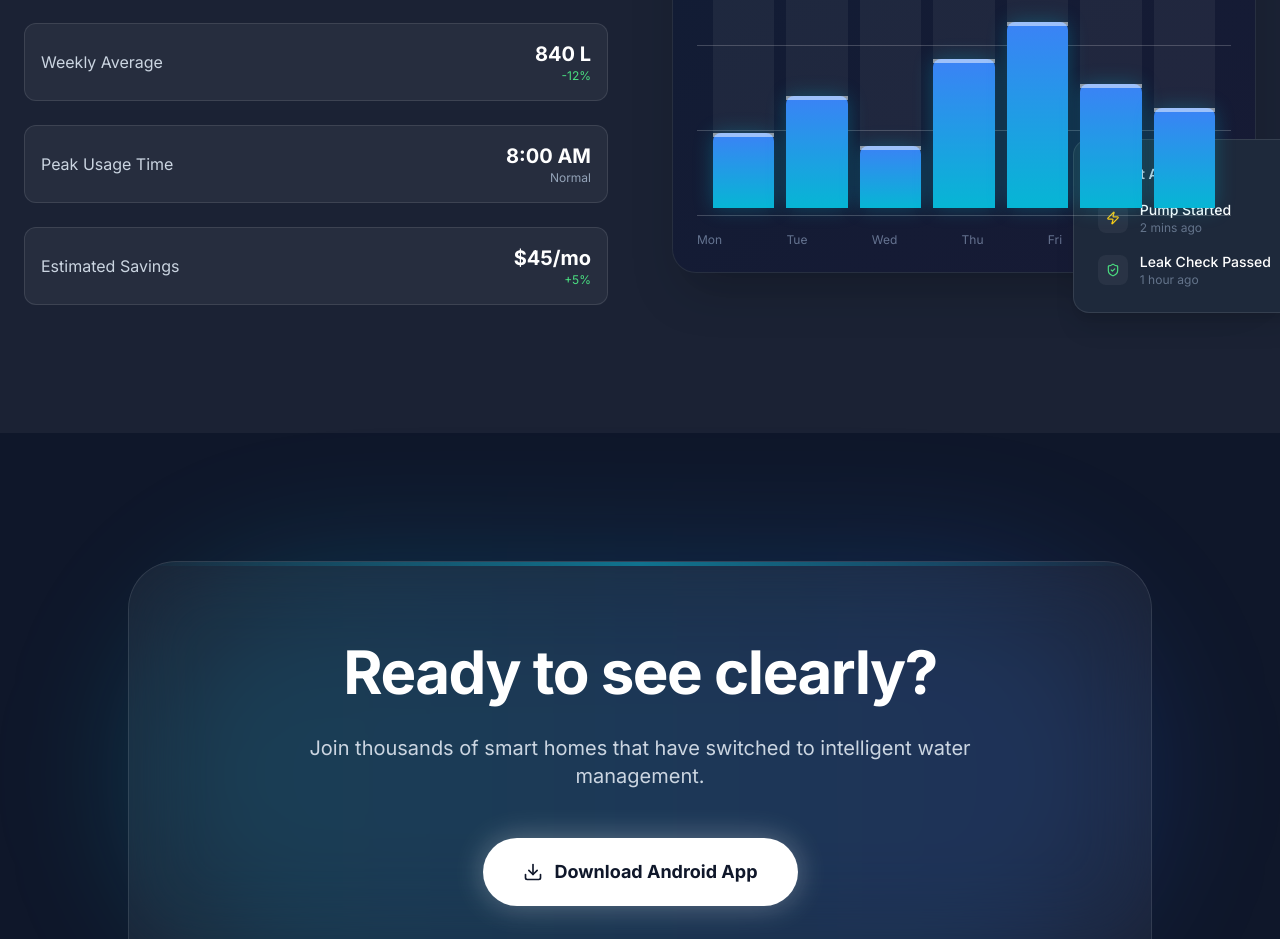
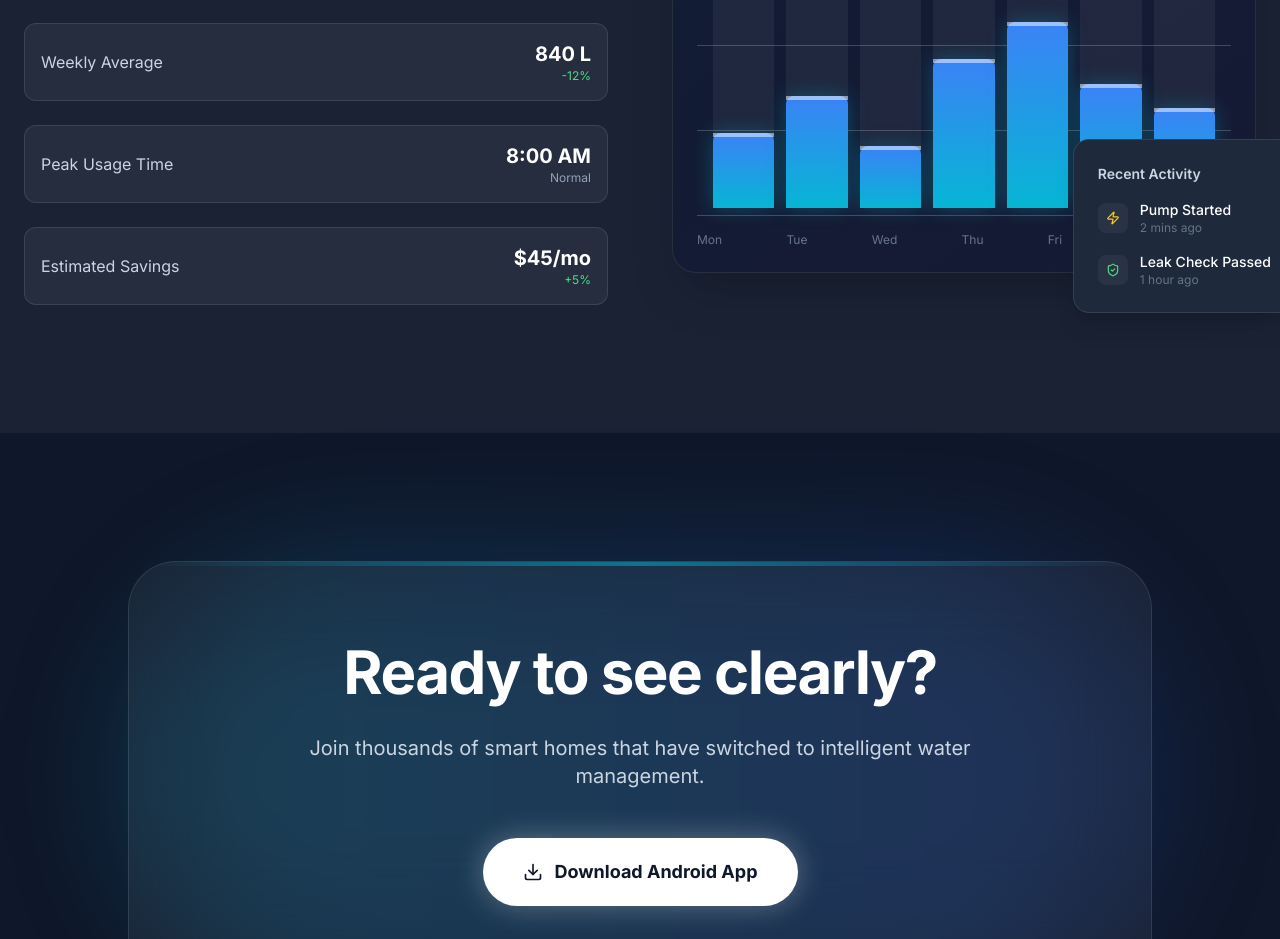
Before and after one commit to utkarshjosh/smart-water-tank, a Next.js app in the folder admin-panel/: page /welcome in a window 1280 px wide. Shown: the part 1920-2859 px from the top of the page. Built offline with nearby package versions, Linux system fonts and the light colour scheme.

Commit message:
fix: minor ui issues

```diff
--- a/admin-panel/src/app/login/page.tsx
+++ b/admin-panel/src/app/login/page.tsx
@@ -75,7 +75,7 @@ export default function LoginPage() {
               </div>
             </div>
             <div className="flex items-center justify-center gap-2">
-              <Droplets className="h-6 w-6 text-primary" />
+              {/* <Droplets className="h-6 w-6 text-primary" /> */}
               <CardTitle className="text-3xl font-bold">AquaMind</CardTitle>
             </div>
             <CardDescription className="text-base">
--- a/admin-panel/src/app/welcome/page.tsx
+++ b/admin-panel/src/app/welcome/page.tsx
@@ -316,7 +316,7 @@ export default function LandingPage() {
               <motion.div
                 initial={false}
                 whileInView={{ x: 0, opacity: 1 }}
-                className="absolute -bottom-10 -right-10 bg-[#1e293b] p-6 rounded-2xl border border-white/10 shadow-xl max-w-xs"
+                className="absolute -bottom-10 -right-10 bg-[#1e293b] p-6 rounded-2xl border border-white/10 shadow-xl max-w-xs z-20"
               >
                 <h4 className="text-sm font-semibold text-slate-300 mb-4">Recent Activity</h4>
                 <div className="space-y-4">
```
